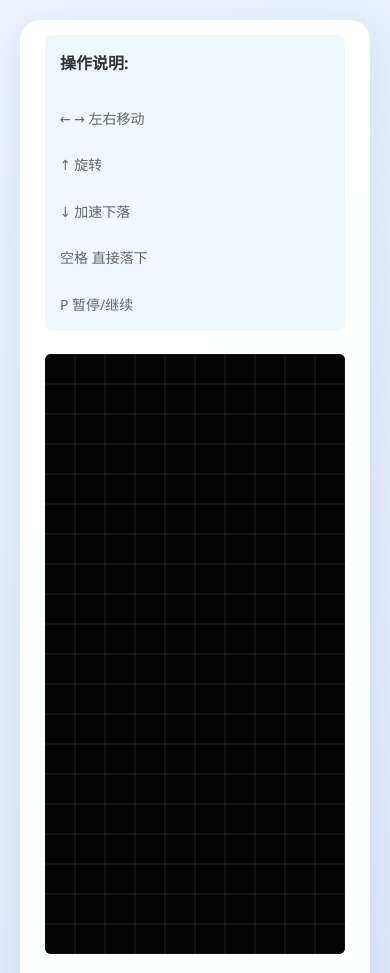
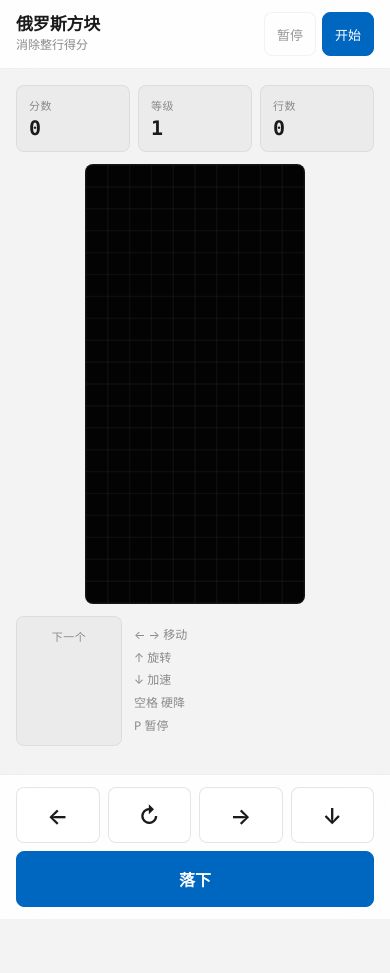
Before and after one commit to block-0N/games, a website built with Vite: page tetris.html in a window 390 px wide. Shown: the top 973 px of the page. After the commit the page ends 919 px from the top, so only its background shows below. Built offline with nearby package versions, Linux system fonts and the light colour scheme.

Commit message:
design(tetris): Windows 11 desktop style, mobile layout with touch controls

```diff
--- a/src/games/tetris/main.ts
+++ b/src/games/tetris/main.ts
@@ -1,3 +1,4 @@
+import '../../styles/theme.css'
 import './style.css'
 
 interface Piece {
@@ -11,6 +12,8 @@ interface PieceTemplate {
     shape: number[][]
     color: string
 }
+
+type TouchAction = 'left' | 'right' | 'down' | 'rotate' | 'drop'
 
 class Tetris {
     private readonly canvas: HTMLCanvasElement
@@ -57,8 +60,10 @@ class Tetris {
     private init(): void {
         this.resetBoard()
         this.setupEventListeners()
+        this.setupTouchControls()
         this.updateButtonState()
         this.draw()
+        this.drawNextPiece()
     }
 
     private resetBoard(): void {
@@ -76,20 +81,57 @@ class Tetris {
 
         document.getElementById('startBtn')!.addEventListener('click', () => this.startGame())
         document.getElementById('pauseBtn')!.addEventListener('click', () => this.togglePause())
-        document.getElementById('restartBtn')!.addEventListener('click', () => this.restartGame())
         document.getElementById('playAgainBtn')!.addEventListener('click', () => this.restartGame())
     }
 
+    private setupTouchControls(): void {
+        const touchControls = document.getElementById('touchControls')!
+        const isTouch = 'ontouchstart' in window || navigator.maxTouchPoints > 0
+        if (isTouch) touchControls.hidden = false
+
+        touchControls.querySelectorAll<HTMLButtonElement>('.tetris-touch__btn').forEach(btn => {
+            const action = btn.dataset.action as TouchAction | undefined
+            if (!action) return
+
+            btn.addEventListener('pointerdown', e => {
+                e.preventDefault()
+                this.handleTouchAction(action)
+            })
+        })
+    }
+
+    private handleTouchAction(action: TouchAction): void {
+        if (!this.gameStarted || this.gameOver || this.paused) return
+
+        switch (action) {
+            case 'left':
+                this.movePiece(-1, 0)
+                break
+            case 'right':
+                this.movePiece(1, 0)
+                break
+            case 'down':
+                this.movePiece(0, 1)
+                break
+            case 'rotate':
+                this.rotatePiece()
+                break
+            case 'drop':
+                this.hardDrop()
+                break
+        }
+    }
+
     private updateButtonState(): void {
-        const startBtn = document.getElementById('startBtn')!
-        const pauseBtn = document.getElementById('pauseBtn')!
+        const startBtn = document.getElementById('startBtn') as HTMLButtonElement
+        const pauseBtn = document.getElementById('pauseBtn') as HTMLButtonElement
 
         if (this.gameStarted && !this.gameOver) {
-            startBtn.classList.add('disabled')
-            pauseBtn.classList.remove('disabled')
+            startBtn.disabled = true
+            pauseBtn.disabled = false
         } else {
-            startBtn.classList.remove('disabled')
-            pauseBtn.classList.add('disabled')
+            startBtn.disabled = false
+            pauseBtn.disabled = true
         }
     }
 
@@ -164,7 +206,8 @@ class Tetris {
         this.updateDisplay()
         this.updateButtonState()
 
-        document.getElementById('gameOverModal')!.style.display = 'none'
+        const modal = document.getElementById('gameOverModal')!
+        modal.classList.remove('is-open')
         document.getElementById('pauseBtn')!.textContent = '暂停'
 
         this.draw()
@@ -336,10 +379,10 @@ class Tetris {
     }
 
     private draw(): void {
-        this.ctx.fillStyle = 'rgba(0, 0, 0, 0.8)'
+        this.ctx.fillStyle = 'rgba(0, 0, 0, 0.85)'
         this.ctx.fillRect(0, 0, this.canvas.width, this.canvas.height)
 
-        this.ctx.strokeStyle = 'rgba(255, 255, 255, 0.1)'
+        this.ctx.strokeStyle = 'rgba(255, 255, 255, 0.08)'
         this.ctx.lineWidth = 1
 
         for (let row = 0; row <= this.ROWS; row++) {
@@ -403,7 +446,7 @@ class Tetris {
 
         if (ghostY === this.currentPiece.y) return
 
-        this.ctx.globalAlpha = 0.3
+        this.ctx.globalAlpha = 0.25
         for (let row = 0; row < this.currentPiece.shape.length; row++) {
             for (let col = 0; col < this.currentPiece.shape[row].length; col++) {
                 if (this.currentPiece.shape[row][col]) {
@@ -432,22 +475,31 @@ class Tetris {
     }
 
     private drawNextPiece(): void {
-        this.nextCtx.fillStyle = 'rgba(0, 0, 0, 0.5)'
-        this.nextCtx.fillRect(0, 0, this.nextCanvas.width, this.nextCanvas.height)
+        const w = this.nextCanvas.width
+        const h = this.nextCanvas.height
+
+        this.nextCtx.clearRect(0, 0, w, h)
 
         if (!this.nextPiece) return
 
         const blockSize = 20
-        const offsetX = (this.nextCanvas.width - this.nextPiece.shape[0].length * blockSize) / 2
-        const offsetY = (this.nextCanvas.height - this.nextPiece.shape.length * blockSize) / 2
+        const shapeW = this.nextPiece.shape[0].length * blockSize
+        const shapeH = this.nextPiece.shape.length * blockSize
+        const offsetX = (w - shapeW) / 2
+        const offsetY = (h - shapeH) / 2
 
         for (let row = 0; row < this.nextPiece.shape.length; row++) {
             for (let col = 0; col < this.nextPiece.shape[row].length; col++) {
                 if (this.nextPiece.shape[row][col]) {
                     const x = offsetX + col * blockSize
                     const y = offsetY + row * blockSize
+
                     this.nextCtx.fillStyle = this.nextPiece.color
                     this.nextCtx.fillRect(x, y, blockSize - 2, blockSize - 2)
+
+                    this.nextCtx.fillStyle = 'rgba(255, 255, 255, 0.3)'
+                    this.nextCtx.fillRect(x, y, blockSize - 2, 2)
+                    this.nextCtx.fillRect(x, y, 2, blockSize - 2)
                 }
             }
         }
@@ -461,7 +513,7 @@ class Tetris {
 
     private showGameOver(): void {
         document.getElementById('finalScore')!.textContent = String(this.score)
-        document.getElementById('gameOverModal')!.style.display = 'block'
+        document.getElementById('gameOverModal')!.classList.add('is-open')
     }
 }
 
--- a/src/games/tetris/style.css
+++ b/src/games/tetris/style.css
@@ -1,253 +1,194 @@
-* {
-    margin: 0;
-    padding: 0;
-    box-sizing: border-box;
+/* 俄罗斯方块 */
+
+.tetris-window {
+    max-width: 720px;
 }
 
-body {
-    font-family: 'Segoe UI', Tahoma, Geneva, Verdana, sans-serif;
-    background: linear-gradient(135deg, #edf2fb 0%, #d7e3fc 100%);
-    min-height: 100vh;
+.tetris-header-actions {
+    display: flex;
+    gap: var(--space-2);
+    flex-shrink: 0;
+}
+
+.tetris-body {
+    display: flex;
+    flex-direction: column;
+    gap: var(--space-4);
+}
+
+.tetris-main {
+    display: grid;
+    grid-template-columns: 1fr auto 1fr;
+    gap: var(--space-4);
+    align-items: start;
+}
+
+.tetris-side {
+    display: flex;
+    flex-direction: column;
+    gap: var(--space-3);
+    min-width: 0;
+}
+
+.tetris-side--stats .ui-stat {
+    padding: var(--space-3);
+}
+
+.tetris-side--info {
+    align-items: stretch;
+}
+
+.tetris-board {
     display: flex;
     justify-content: center;
-    align-items: center;
-    padding: 20px;
-}
-
-.game-container {
-    border-radius: 20px;
-    padding: 30px;
-    background: rgba(255, 255, 255, 0.98);
-    box-shadow: 0 10px 35px rgba(100, 130, 180, 0.15);
-    max-width: 1200px;
-    width: 100%;
-    display: flex;
-    gap: 35px;
-    justify-content: center;
-}
-
-.game-info {
-    width: 220px;
-    display: flex;
-    flex-direction: column;
-    gap: 24px;
-}
-
-h1 {
-    font-size: 36px;
-    font-weight: bold;
-    color: #374151;
-    text-shadow: 2px 2px 4px rgba(0, 0, 0, 0.08);
-    text-align: center;
-}
-
-.info-panel {
-    padding: 15px;
-    background: #f1f7ff;
-    border-radius: 10px;
-}
-
-.info-item {
-    display: flex;
-    justify-content: space-between;
-    padding: 8px 0;
-}
-
-.label {
-    font-size: 14px;
-    color: #666;
-}
-
-#score,
-#level,
-#lines {
-    font-size: 22px;
-    font-weight: bold;
-    color: #333;
-    font-family: 'Courier New', monospace;
-}
-
-.next-piece {
-    padding: 15px;
-    background: #f1f7ff;
-    border-radius: 10px;
-    display: flex;
-    flex-direction: column;
-    align-items: center;
-    gap: 12px;
-}
-
-#nextCanvas {
-    background: #e0e7f5;
-    border-radius: 8px;
-}
-
-.controls {
-    display: flex;
-    flex-direction: column;
-    gap: 10px;
-}
-
-.control-btn {
-    padding: 12px;
-    background: #f5f5f5;
-    border: 2px solid #ddd;
-    border-radius: 8px;
-    text-align: center;
-    cursor: pointer;
-    font-size: 15px;
-    font-weight: bold;
-    color: #666;
-    transition: all 0.3s ease;
-}
-
-.control-btn:hover {
-    background: #5b86d1;
-    color: #fff;
-    border-color: #5b86d1;
-    transform: translateY(-2px);
-}
-
-.control-btn:active {
-    transform: scale(0.96);
-}
-
-.instructions {
-    background: #f1f7ff;
-    padding: 15px;
-    border-radius: 8px;
-    color: #666;
-}
-
-.instructions h3 {
-    font-size: 16px;
-    margin-bottom: 10px;
-    color: #333;
-}
-
-.instructions p {
-    font-size: 14px;
-    line-height: 1.6;
-}
-
-.game-board {
-    padding: 3px;
-    border-radius: 10px;
 }
 
 #gameCanvas {
     display: block;
     background: #17171a;
-    border-radius: 6px;
+    border-radius: var(--radius-md);
+    border: 1px solid var(--border-default);
+    aspect-ratio: 1 / 2;
+    height: min(600px, calc(100vh - 320px));
+    width: auto;
+    max-width: 100%;
+    touch-action: none;
 }
 
-.modal {
-    display: none;
-    position: fixed;
-    top: 0;
-    left: 0;
-    width: 100vw;
-    height: 100vh;
-    background: rgba(0, 0, 0, 0.5);
-    z-index: 99;
-    justify-content: center;
+.tetris-next {
+    background: var(--bg-subtle);
+    border: 1px solid var(--border-subtle);
+    border-radius: var(--radius-md);
+    padding: var(--space-3);
+    display: flex;
+    flex-direction: column;
     align-items: center;
-    animation: fadeIn 0.3s ease;
+    gap: var(--space-2);
 }
 
-.modal-content {
-    background: rgba(255, 255, 255, 0.98);
-    padding: 40px;
-    border-radius: 20px;
-    text-align: center;
-    box-shadow: 0 10px 35px rgba(100, 130, 180, 0.2);
+#nextCanvas {
+    background: transparent;
+    border-radius: var(--radius-sm);
+    width: 80px;
+    height: 80px;
 }
 
-.modal-content h2 {
-    font-size: 32px;
-    font-weight: bold;
-    color: #374151;
-    margin-bottom: 16px;
+.tetris-help {
+    display: flex;
+    flex-direction: column;
+    gap: 6px;
+    font-size: 12px;
+    color: var(--text-tertiary);
+    line-height: 1.4;
 }
 
-.modal-content p {
-    font-size: 18px;
-    color: #666;
-    margin-bottom: 24px;
+/* 触控按钮 */
+.tetris-touch {
+    display: grid;
+    grid-template-columns: repeat(4, 1fr);
+    gap: var(--space-2);
+    padding-top: var(--space-3);
+    border-top: 1px solid var(--border-subtle);
 }
 
-.btn {
-    background: #5b86d1;
-    color: #fff;
-    border: none;
-    padding: 14px 32px;
-    font-size: 17px;
-    font-weight: bold;
-    border-radius: 10px;
-    cursor: pointer;
-    transition: all 0.3s ease;
-    box-shadow: 0 4px 8px rgba(0, 0, 0, 0.15);
+.tetris-touch__btn {
+    min-height: 56px;
+    font-size: 22px;
+    font-weight: 600;
+    color: var(--text-primary);
+    background: var(--bg-surface);
+    border: 1px solid var(--border-default);
+    border-radius: var(--radius-md);
+    display: inline-flex;
+    align-items: center;
+    justify-content: center;
+    user-select: none;
+    -webkit-tap-highlight-color: transparent;
+    transition: background var(--ease-fast), transform var(--ease-fast);
+    touch-action: manipulation;
 }
 
-.btn:hover {
-    transform: scale(1.05);
-    box-shadow: 0 6px 12px rgba(0, 0, 0, 0.2);
-    background: #4a74bc;
+.tetris-touch__btn:active {
+    background: var(--bg-active);
+    transform: scale(0.96);
 }
 
-@keyframes fadeIn {
-    from {
-        opacity: 0;
+.tetris-touch__btn--wide {
+    grid-column: 1 / -1;
+    background: var(--accent);
+    color: var(--text-inverse);
+    border-color: var(--accent);
+    font-size: 16px;
+}
+
+.tetris-touch__btn--wide:active {
+    background: var(--accent-active);
+}
+
+/* 移动端 */
+@media (max-width: 900px) {
+    .tetris-window {
+        max-width: 100%;
     }
 
-    to {
-        opacity: 1;
+    .tetris-main {
+        grid-template-columns: 1fr;
+        gap: var(--space-3);
+    }
+
+    .tetris-side--stats {
+        flex-direction: row;
+        gap: var(--space-2);
+    }
+
+    .tetris-side--stats .ui-stat {
+        flex: 1;
+    }
+
+    .tetris-side--info {
+        flex-direction: row;
+        align-items: stretch;
+        gap: var(--space-3);
+    }
+
+    .tetris-next {
+        flex: 0 0 auto;
+    }
+
+    .tetris-help {
+        flex: 1;
+        justify-content: center;
+    }
+
+    #gameCanvas {
+        height: auto;
+        width: min(100%, 280px);
+    }
+
+    .tetris-touch {
+        position: sticky;
+        bottom: 0;
+        background: var(--bg-card);
+        backdrop-filter: blur(20px) saturate(150%);
+        -webkit-backdrop-filter: blur(20px) saturate(150%);
+        padding: var(--space-3) var(--space-4) calc(var(--space-3) + env(safe-area-inset-bottom));
+        margin: var(--space-3) calc(var(--space-4) * -1) calc(var(--space-4) * -1);
+        border-top: 1px solid var(--border-subtle);
     }
 }
 
-@media (max-width: 768px) {
-    .game-container {
-        flex-direction: column-reverse;
-        align-items: center;
-        padding: 20px;
+@media (max-width: 480px) {
+    .tetris-header-actions {
+        flex-direction: row;
+        gap: 6px;
     }
 
-    h1 {
-        font-size: 28px;
+    .ui-btn {
+        padding: 6px 12px;
+        font-size: 13px;
     }
 
-    .game-info {
-        width: 100%;
-        max-width: 300px;
+    #gameCanvas {
+        width: min(100%, 220px);
     }
 }
-
-@media (max-width: 450px) {
-    .game-container {
-        padding: 15px;
-        gap: 20px;
-    }
-
-    h1 {
-        font-size: 24px;
-    }
-
-    #score,
-    #level,
-    #lines {
-        font-size: 18px;
-    }
-
-    .modal-content {
-        padding: 25px;
-    }
-
-    .modal-content h2 {
-        font-size: 26px;
-    }
-}
-
-.control-btn.disabled {
-    opacity: 0.45;
-    pointer-events: none;
-}
--- a/tetris.html
+++ b/tetris.html
@@ -3,61 +3,80 @@
 
 <head>
     <meta charset="UTF-8">
-    <meta name="viewport" content="width=device-width, initial-scale=1.0">
+    <meta name="viewport" content="width=device-width, initial-scale=1.0, viewport-fit=cover">
+    <meta name="theme-color" content="#f3f3f3" media="(prefers-color-scheme: light)">
+    <meta name="theme-color" content="#1c1c1c" media="(prefers-color-scheme: dark)">
     <title>俄罗斯方块</title>
 </head>
 
 <body>
-    <div class="game-container">
-        <div class="game-info">
-            <h1>俄罗斯方块</h1>
-            <div class="info-panel">
-                <div class="info-item">
-                    <span class="label">分数:</span>
-                    <span id="score">0</span>
+    <div class="ui-shell">
+        <div class="ui-window tetris-window">
+            <header class="ui-window__header">
+                <div>
+                    <h1 class="ui-window__title">俄罗斯方块</h1>
+                    <p class="ui-window__subtitle">消除整行得分</p>
                 </div>
-                <div class="info-item">
-                    <span class="label">等级:</span>
-                    <span id="level">1</span>
+                <div class="tetris-header-actions">
+                    <button class="ui-btn" id="pauseBtn" disabled>暂停</button>
+                    <button class="ui-btn ui-btn--primary" id="startBtn">开始</button>
                 </div>
-                <div class="info-item">
-                    <span class="label">消除行数:</span>
-                    <span id="lines">0</span>
+            </header>
+
+            <div class="ui-window__body tetris-body">
+                <div class="tetris-main">
+                    <aside class="tetris-side tetris-side--stats">
+                        <div class="ui-stat">
+                            <span class="ui-stat__label">分数</span>
+                            <span class="ui-stat__value" id="score">0</span>
+                        </div>
+                        <div class="ui-stat">
+                            <span class="ui-stat__label">等级</span>
+                            <span class="ui-stat__value" id="level">1</span>
+                        </div>
+                        <div class="ui-stat">
+                            <span class="ui-stat__label">行数</span>
+                            <span class="ui-stat__value" id="lines">0</span>
+                        </div>
+                    </aside>
+
+                    <div class="tetris-board">
+                        <canvas id="gameCanvas" width="300" height="600"></canvas>
+                    </div>
+
+                    <aside class="tetris-side tetris-side--info">
+                        <div class="tetris-next">
+                            <span class="ui-stat__label">下一个</span>
+                            <canvas id="nextCanvas" width="100" height="100"></canvas>
+                        </div>
+                        <div class="tetris-help">
+                            <p>← → 移动</p>
+                            <p>↑ 旋转</p>
+                            <p>↓ 加速</p>
+                            <p>空格 硬降</p>
+                            <p>P 暂停</p>
+                        </div>
+                    </aside>
+                </div>
+
+                <div class="tetris-touch" id="touchControls" hidden>
+                    <button class="tetris-touch__btn" data-action="left" aria-label="左移">←</button>
+                    <button class="tetris-touch__btn" data-action="rotate" aria-label="旋转">↻</button>
+                    <button class="tetris-touch__btn" data-action="right" aria-label="右移">→</button>
+                    <button class="tetris-touch__btn" data-action="down" aria-label="下移">↓</button>
+                    <button class="tetris-touch__btn tetris-touch__btn--wide" data-action="drop">落下</button>
                 </div>
             </div>
-
-            <div class="next-piece">
-                <div class="label">下一个:</div>
-                <canvas id="nextCanvas" width="100" height="100"></canvas>
-            </div>
-
-            <div class="controls">
-                <div class="control-btn" id="startBtn">开始游戏</div>
-                <div class="control-btn disabled" id="pauseBtn">暂停</div>
-                <div class="control-btn" id="restartBtn">重新开始</div>
-            </div>
-
-        </div>
-
-        <div class="game-board">
-            <canvas id="gameCanvas" width="300" height="600"></canvas>
-        </div>
-
-        <div class="instructions game-info">
-            <h3>操作说明:</h3>
-            <p>← → 左右移动</p>
-            <p>↑ 旋转</p>
-            <p>↓ 加速下落</p>
-            <p>空格 直接落下</p>
-            <p>P 暂停/继续</p>
         </div>
     </div>
 
-    <div class="modal" id="gameOverModal">
-        <div class="modal-content">
-            <h2>游戏结束!</h2>
-            <p>最终分数: <span id="finalScore">0</span></p>
-            <button class="btn" id="playAgainBtn">再玩一次</button>
+    <div class="ui-modal" id="gameOverModal">
+        <div class="ui-modal__content">
+            <h2 class="ui-modal__title">游戏结束</h2>
+            <p class="ui-modal__desc">最终得分 <strong id="finalScore">0</strong></p>
+            <div class="ui-modal__actions">
+                <button class="ui-btn ui-btn--primary" id="playAgainBtn">再玩一次</button>
+            </div>
         </div>
     </div>
 
```
